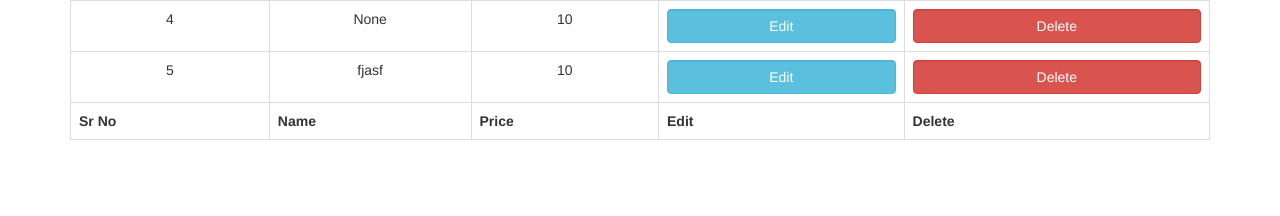
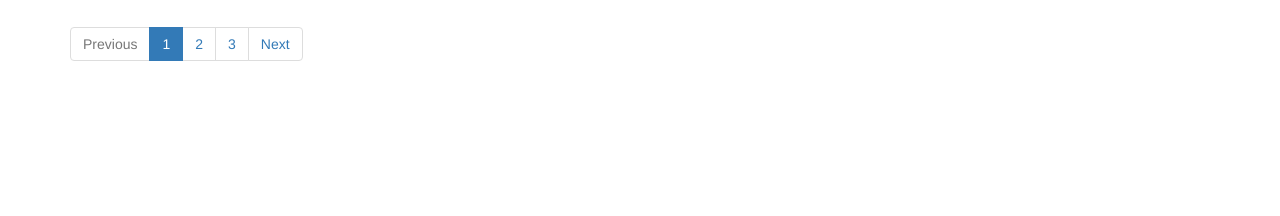
Before and after one commit to MajidNadaf/Demo, a Django app: page /product_list in a window 1280 px wide. Shown: the part 263-479 px from the top of the page. Run offline with Django 3.2, Linux system fonts and the light colour scheme; data comes from the database, SQL or seed files in the repository; parts of the project's set-up code (start-up, migrations or seed data) failed here and were passed over; some libraries are stand-ins or nearby versions.

Commit message:
Pagination

```diff
--- a/demo_app/views.py
+++ b/demo_app/views.py
@@ -7,6 +7,7 @@ from django.contrib.auth.models import User
 from django.contrib.auth.hashers import make_password
 from django.contrib.auth import login, logout,authenticate
 from .models import *
+from django.core.paginator import Paginator
 
 # Create your views here.
 context={}
@@ -72,7 +73,15 @@ def ProductView(request):
 
 def ProductListView(request):
     product =ProductModel.objects.all()
-    context['product']=product
+    pagen_no=request.GET.get('page',1)
+    p = Paginator(product, 2)
+
+    try:
+        page=p.page(pagen_no)
+    except:
+        page=p.page(1)
+
+    context['product']=page
     return render(request,'product_list.html',context)
 
 
--- a/templates/product_list.html
+++ b/templates/product_list.html
@@ -47,7 +47,39 @@
         </tr>
         {% endfor %}
         </tbody>
+
   </table>
+  {% if product.has_other_pages %}
+  <nav aria-label="Page navigation example">
+      <ul class="pagination">
+          {% if product.has_previous %}
+          <li class="page-item"><a class="page-link"
+                  onclick="page_no({{ product.previous_page_number }})">Previous</a></li>
+          {% else %}
+          <li class="page-item disabled"><a class="page-link" href="#">Previous</a></li>
+          {% endif %}
+
+          {% for i in product.paginator.page_range %}
+              {% if product.number == i %}
+              <li class="page-item active">
+                  <a class="page-link" onclick="page_no({{i}})">{{i}}
+                      <span class="sr-only">(current)</span>
+                  </a>
+              </li>
+              {% else %}
+              <li class="page-item"><a class="page-link" onclick="page_no({{i}})">{{i}}</a></li>
+              {% endif %}
+          {% endfor %}
+
+          {% if product.has_next %}
+          <li class="page-item"><a class="page-link" onclick="page_no({{ product.next_page_number }})">Next</a>
+          </li>
+          {% else %}
+          <li class="page-item disabled"><a class="page-link" href="#">Next</a></li>
+          {% endif %}
+      </ul>
+  </nav>
+  {% endif%}
 
   <script>
       function delete_rec(id){
@@ -67,5 +99,10 @@
           })
       }
   </script>
+  <script>
+    function page_no(data){
+      location.href=`{% url 'product_list' %}`+`?page=`+data+``
+  }
+  </script>
 
 {% endblock %}
```
